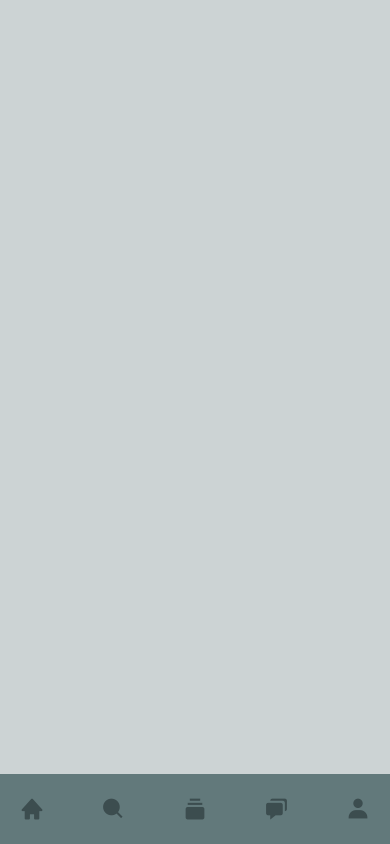
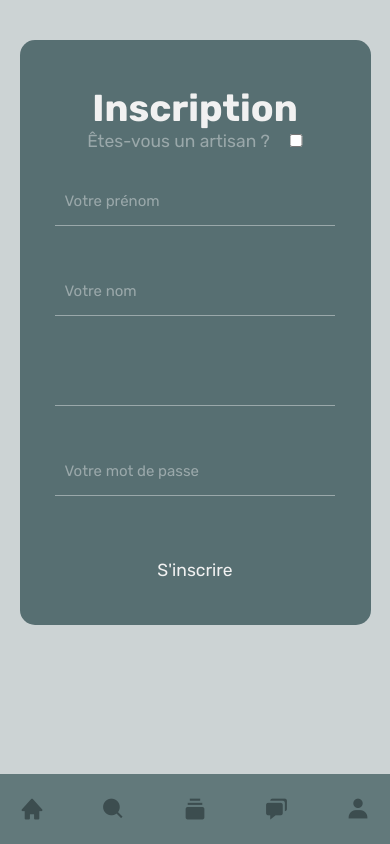
Before and after one commit to liohumb/E2M-front, a React (Create React App) app: page /inscription/1 in a window 390 px wide. Built offline with nearby package versions, Linux system fonts and the light colour scheme; no server answers.

Commit message:
mise en place de la registerPage, responsive et l'appel API

```diff
--- a/src/assets/styles/style.scss
+++ b/src/assets/styles/style.scss
@@ -114,7 +114,7 @@ ul {
 
   &__role {
     position: absolute;
-    top: 17.5%;
+    top: 25%;
     left: 50%;
     transform: translateX(-50%);
     width: 100%;
@@ -155,7 +155,7 @@ ul {
     input,
     textarea {
       width: 66%;
-      height: 5vh;
+      height: 5rem;
       font-size: 1.75rem;
       color: v.$light-color;
       background: none;
@@ -207,6 +207,7 @@ ul {
       font-size: 1.75rem;
       color: v.$light-color;
       cursor: pointer;
+      margin: 2rem 0 0 0;
       transition: all .7s ease;
 
       &:hover {
--- a/src/authentification/register/Register.jsx
+++ b/src/authentification/register/Register.jsx
@@ -1,9 +1,155 @@
+import {useState, useEffect} from 'react'
+import {useNavigate, useParams} from 'react-router-dom'
+
 import './register.scss'
 
-export default function Register(  ) {
+export default function Register() {
+    const [showSocietyInput, setShowSocietyInput] = useState(false)
+    const [firstname, setFirstname] = useState('')
+    const [lastname, setLastname] = useState('')
+    const [email, setEmail] = useState('')
+    const [password, setPassword] = useState('')
+    const [society, setSociety] = useState('')
+    const [role, setRole] = useState('USER')
+    const [newUserEmail, setNewUserEmail] = useState('')
+    const [error, setError] = useState('')
+
+    const navigate = useNavigate()
+    const {token} = useParams()
+
+    useEffect(() => {
+        async function verifyToken() {
+            try {
+                const response = await fetch(`http://localhost:8080/new-users/${token}`)
+                const data = await response.json()
+
+                if (data === false) {
+                    navigate('/connexion')
+                    return null
+                }
+
+                setEmail(data.email)
+                setNewUserEmail(data.email)
+            } catch (error) {
+                console.error(error)
+            }
+        }
+
+        verifyToken()
+    }, [navigate, token])
+
+    const handleCheckboxChange = (event) => {
+        setShowSocietyInput(event.target.checked)
+        setRole(event.target.checked ? 'ARTISAN' : 'USER')
+    }
+
+    const handleSubmit = async (event) => {
+        event.preventDefault()
+
+        const nameRegex = /^[a-zA-Z\s]+$/
+        const passwordRegex = /^[^[\]{}<>]*$/
+        const societyRegex = /^[a-zA-Z0-9\s]*$/
+
+        if (!firstname || !lastname) {
+            setError('Merci de renseigner votre nom')
+            return
+        } else if (!firstname.match(nameRegex) || !lastname.match(nameRegex)) {
+            setError('Votre nom doit contenir uniquement des lettres')
+            return
+        }
+
+        if (email !== newUserEmail) {
+            setError("Vous ne pouvez pas changer l'adresse email")
+        }
+
+        if (!password) {
+            setError('Merci de renseigner un mot de passe')
+            return
+        } else if (!password.match(passwordRegex)) {
+            setError('Votre mot de passe ne doit pas contenir les caractères < > [ ] { }')
+            return
+        }
+
+        if (society && !society.match(societyRegex)) {
+            setError('Votre société doit contenir uniquement des lettres et des chiffres')
+            return
+        }
+
+        try {
+            const response = await fetch('http://localhost:8080/auth/register', {
+                method: 'POST',
+                headers: {
+                    'Content-Type': 'application/json',
+                },
+                body: JSON.stringify({
+                    role,
+                    firstname,
+                    lastname,
+                    email,
+                    password,
+                    society,
+                }),
+            })
+
+            await response.json()
+            navigate('/connexion', {state: {email}})
+        } catch (error) {
+            console.error('Error:', error)
+        }
+    }
+
     return (
         <section className="register">
-
+            <div className="register__container">
+                <h1 className="register__title">Inscription</h1>
+                <form className="form" onSubmit={handleSubmit}>
+                    <div className="form__role">
+                        <label htmlFor="role">Êtes-vous un artisan ?</label>
+                        <input type="checkbox" name="role" id="role" onChange={handleCheckboxChange}/>
+                    </div>
+                    {showSocietyInput && (
+                        <div className="form__contents">
+                            <div className="form__content">
+                                <label htmlFor="society"></label>
+                                <input type="text" name="society" id="society"
+                                       placeholder="Votre société"
+                                       onChange={(event) => setSociety(event.target.value)}/>
+                            </div>
+                        </div>
+                    )}
+                    <div className="form__contents">
+                        <div className="form__content">
+                            <label htmlFor="firstname"></label>
+                            <input type="text" name="firstname" id="firstname"
+                                   placeholder="Votre prénom"
+                                   onChange={(event) => setFirstname(event.target.value)}/>
+                        </div>
+                        <div className="form__content">
+                            <label htmlFor="lastname"></label>
+                            <input type="text" name="lastname" id="lastname"
+                                   placeholder="Votre nom"
+                                   onChange={(event) => setLastname(event.target.value)}/>
+                        </div>
+                    </div>
+                    <div className="form__contents">
+                        <div className="form__content">
+                            <label htmlFor="email"></label>
+                            <input type="email" name="email" id="email"
+                                   defaultValue={email} readOnly/>
+                        </div>
+                        <div className="form__content">
+                            <label htmlFor="password"></label>
+                            <input type="password" name="password" id="password"
+                                   placeholder="Votre mot de passe"
+                                   onChange={(event) => setPassword(event.target.value)}/>
+                        </div>
+                    </div>
+                    <div className="form__content">
+                        <button type="submit">S'inscrire</button>
+                    </div>
+                    {error && <p className="form__error">{error}</p>}
+                </form>
+            </div>
         </section>
     )
 }
--- a/src/authentification/register/register.scss
+++ b/src/authentification/register/register.scss
@@ -1,5 +1,51 @@
 @use "src/assets/styles/Variables" as v;
 
 .register {
+  width: 100%;
+  height: 100vh;
+  display: grid;
+  place-items: center;
 
+  @media (max-width: 768px) {
+    height: 100%;
+    margin: 4rem 0;
+  }
+
+  &__container {
+    position: relative;
+    width: 90rem;
+    height: 60rem;
+    display: flex;
+    flex-direction: column;
+    align-items: center;
+    justify-content: space-between;
+    background: v.$first-color;
+    border-radius: 1.5rem;
+    padding: 6rem 4rem;
+
+    @media (max-width: 1024px) {
+      width: 90%;
+    }
+
+    @media (max-width: 768px) {
+      height: 100%;
+      padding: 4rem 0;
+    }
+  }
+
+  &__title {
+    display: grid;
+    place-items: center;
+    font-size: 5.5rem;
+    color: v.$light-color;
+
+    @media (max-width: 768px) {
+      font-size: 3.75rem;
+    }
+
+    & img {
+      height: 100%;
+      object-fit: cover;
+    }
+  }
 }
```
